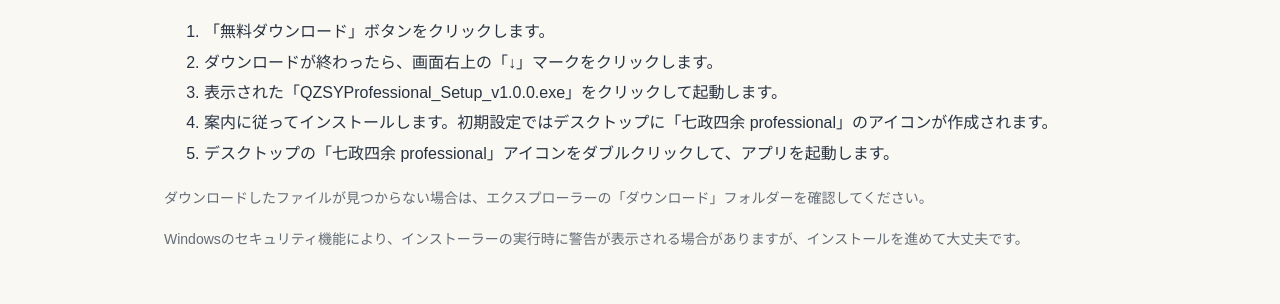
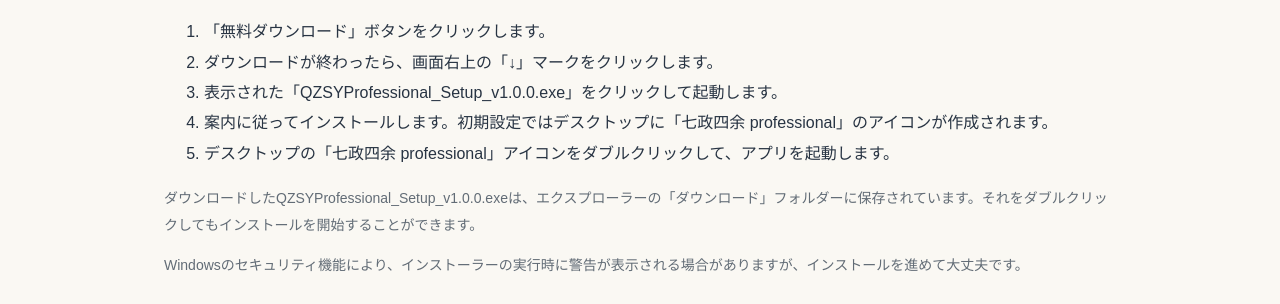
Before and after one commit to vrilorion/qzsy-professional, a plain HTML site: page index.html in a window 1280 px wide. Shown: the part 2212-2516 px from the top of the page. Drawn offline with Linux system fonts and the light colour scheme.

Commit message:
Update index.html

```diff
--- a/index.html
+++ b/index.html
@@ -200,7 +200,7 @@ footer a { color: #e0c38b; }
     <li>案内に従ってインストールします。初期設定ではデスクトップに「七政四余 professional」のアイコンが作成されます。</li>
     <li>デスクトップの「七政四余 professional」アイコンをダブルクリックして、アプリを起動します。</li>
   </ol>
-  <p class="note">ダウンロードしたファイルが見つからない場合は、エクスプローラーの「ダウンロード」フォルダーを確認してください。</p>
+  <p class="note">ダウンロードしたQZSYProfessional_Setup_v1.0.0.exeは、エクスプローラーの「ダウンロード」フォルダーに保存されています。それをダブルクリックしてもインストールを開始することができます。</p>
   <p class="note">
     Windowsのセキュリティ機能により、インストーラーの実行時に警告が表示される場合がありますが、インストールを進めて大丈夫です。
   </p>
```
